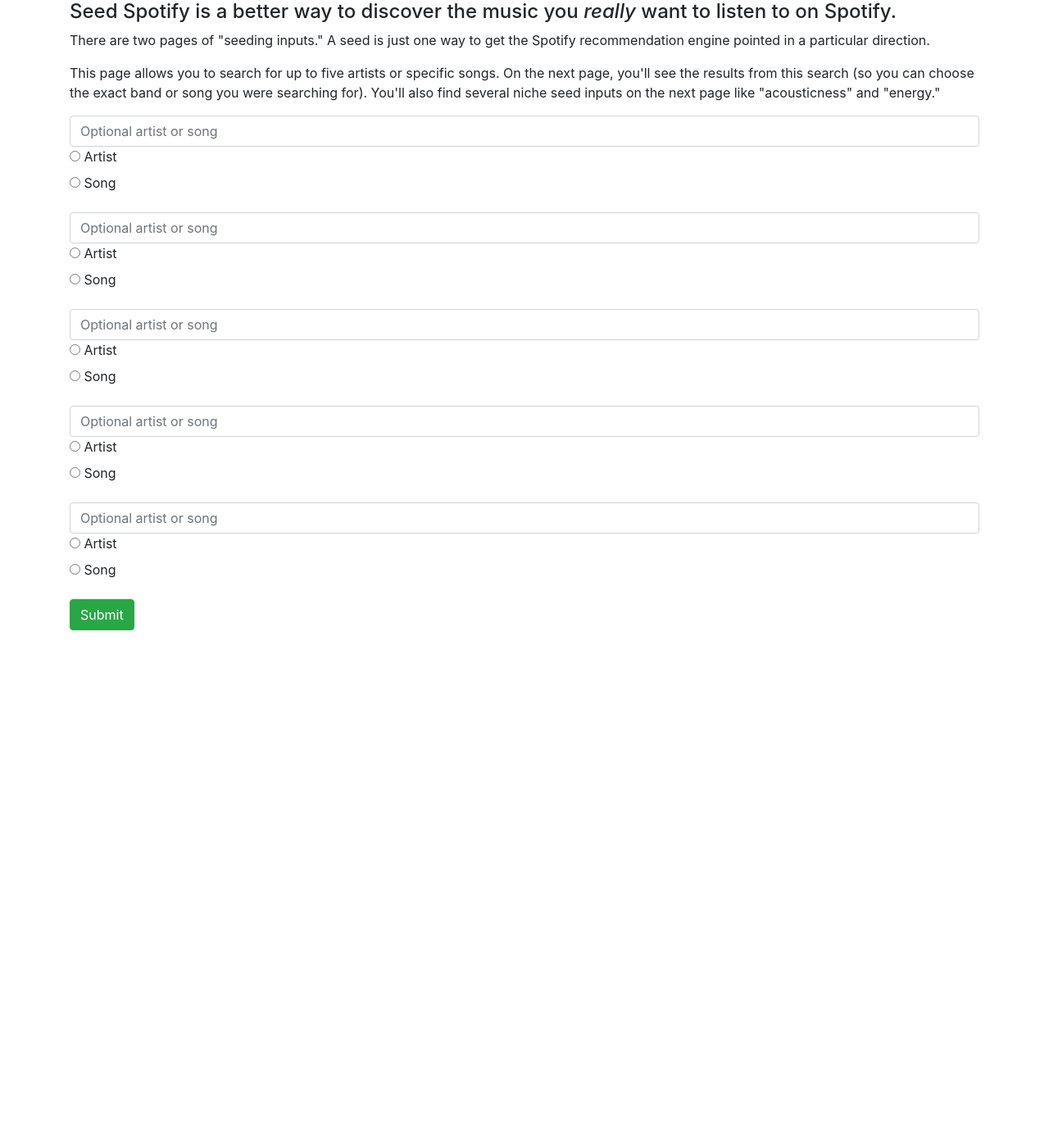
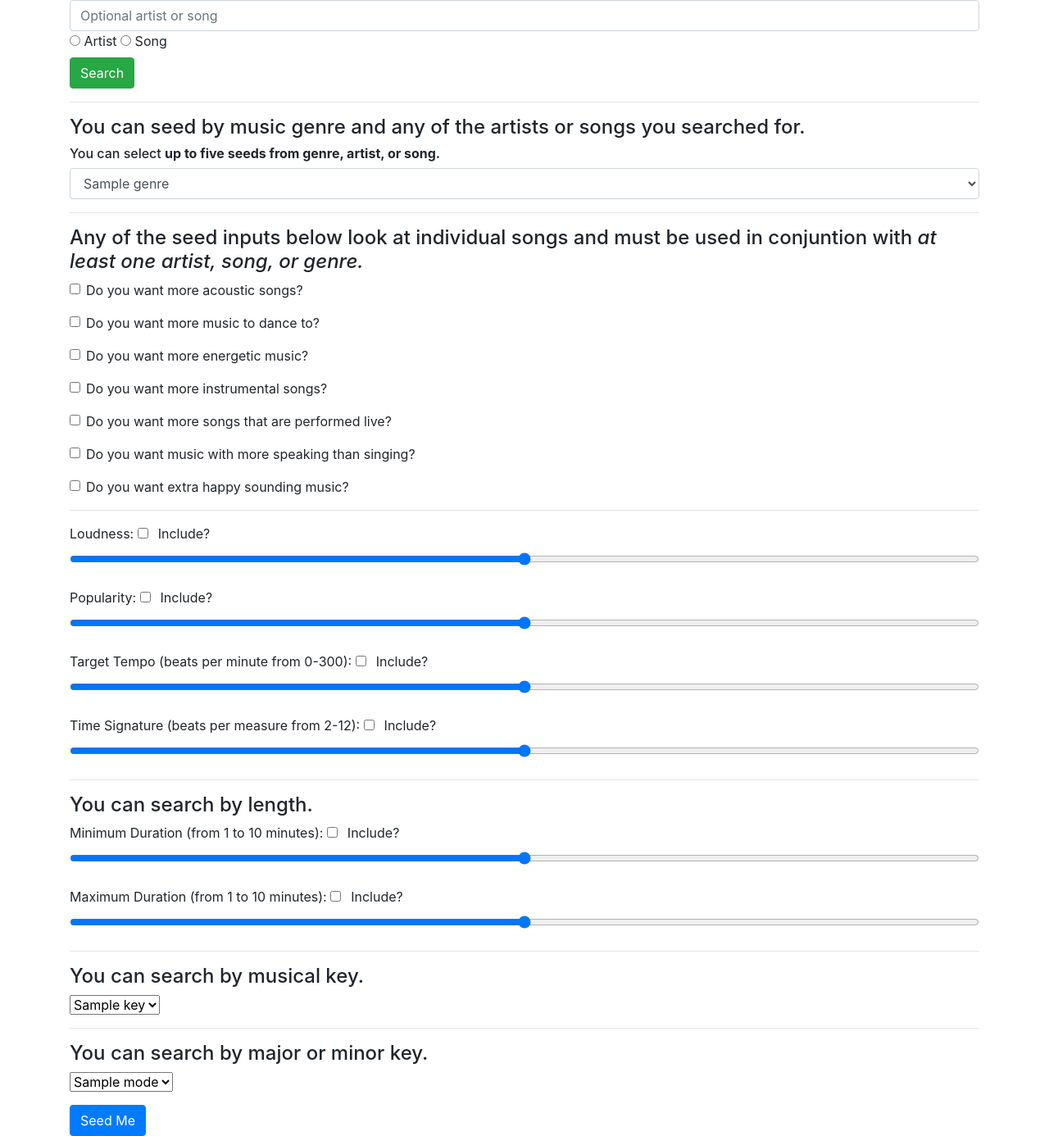
Before and after one commit to FullStackJohnMack/JohnM-Capstone-One, a Flask app: template web/templates/search.html in a window 1280 px wide. Shown: the whole page at 82% size. Before the commit the page ends 769 px from the top, so only its background shows below. Run offline with Flask 2, Linux system fonts and the light colour scheme; the template is opened without the code that fills it: values that come from a table or form of the project are taken from there, most other values are stand-ins (such as "Sample title", 1, 10 or a date in 2020); some libraries are stand-ins or nearby versions.

Commit message:
stable working v1

```diff
--- a/web/app.py
+++ b/web/app.py
@@ -2,8 +2,9 @@ from flask import Flask, render_template, redirect, request, session
 import requests, base64
 from access import CLIENT_ID, CLIENT_SECRET, REDIRECT_URI, SECRET_KEY
 from forms import SearchForm
-from utils import get_id, get_genres, get_key_list, get_modes
+from utils import get_id, get_genres, get_key_list, get_modes, get_user_id, create_playlist, add_songs_to_playlist, delete_playlist
 from flask_wtf.csrf import CSRFProtect
+import pdb
 
 csrf = CSRFProtect()
 
@@ -41,42 +42,34 @@ def get_spotify_auth():
     refresh_token = resp['refresh_token']
     session['token'] = token
     session['refresh_token'] = refresh_token
-    return redirect('/search')
+    session['user_id'] = get_user_id()
+    return redirect('/playground')
 
-@app.route("/search", methods=["GET", "POST"])
-def search_spotify():
+@app.route("/playground")
+def go_to_search_page():
     """"""
+    genres = get_genres()
+    keys = get_key_list()
+    modes = get_modes()
 
-    form = SearchForm()
-
-    if form.validate_on_submit():
-
-        seed_1_id = get_id(form.input1.data, form.radio1.data)
-        seed_2_id = get_id(form.input2.data, form.radio2.data)
-        seed_3_id = get_id(form.input3.data, form.radio3.data)
-        seed_4_id = get_id(form.input4.data, form.radio4.data)
-        seed_5_id = get_id(form.input5.data, form.radio5.data)
-
-        seed_1_type = f'{form.radio1.data}s'
-        seed_2_type = f'{form.radio2.data}s'
-        seed_3_type = f'{form.radio3.data}s'
-        seed_4_type = f'{form.radio4.data}s'
-        seed_5_type = f'{form.radio5.data}s'
-
-        genres = get_genres()
-        keys = get_key_list()
-        modes = get_modes()
-
-        return render_template("search_results.html", genres=genres, keys=keys, modes=modes, seed_1_id=seed_1_id, seed_1_type=seed_1_type, seed_2_id=seed_2_id, seed_2_type=seed_2_type, seed_3_id=seed_3_id, seed_3_type=seed_3_type,seed_4_id=seed_4_id, seed_4_type=seed_4_type,seed_5_id=seed_5_id, seed_5_type=seed_5_type)
-
-    return render_template("search.html", form=form)
+    return render_template("search.html", genres=genres, keys=keys, modes=modes)
 
 
-@app.route("/search/seed", methods=['POST'])
+@app.route("/search", methods=["GET"])
+def artist_or_track_search():
+    """API endpoint that accepts an artist or track query and type (artist or track) and returns a list of tuples with Spotify ID and artist or track name. [("Uesfsz...dsd","artist"),("TDSdsd...dfd","track")]"""
+
+    artist = request.args.get('q')
+    type = request.args.get('type')
+
+    resp = get_id(artist,type)
+
+    return resp
+
+
+@app.route("/seed", methods=['POST'])
 def show_recommendations():
     """"""
-
-
 
     headers = {'Authorization':'Bearer ' + session['token']}
 
@@ -84,12 +77,13 @@ def show_recommendations():
 
         }
 
-    if request.form.get('seed_artists'):
-        artist_list = [f'{artist},' for artist in request.form.getlist('seed_artists')];
+    if request.form.get('artist'):
+        artist_list = [f'{artist},' for artist in request.form.getlist('artist')];
         payload['seed_artists'] = artist_list
 
-    for id in request.form.getlist('seed_tracks'):
-        payload['seed_tracks'] += f"{id},"
+    for id in request.form.getlist('track'):
+        track_list = [f'{track},' for track in request.form.getlist('track')];
+        payload['seed_tracks'] = track_list
 
     if request.form.get('seed_genre'):
         payload['seed_genres'] = request.form.get('seed_genre')
@@ -140,11 +134,28 @@ def show_recommendations():
         payload['target_time_signature'] = int(request.form.get('time_sig'))
 
 
+
     resp = requests.get('https://api.spotify.com/v1/recommendations', params=payload, headers=headers).json()
 
-    return render_template("seed_results.html", resp=resp)
+    track_list = []
 
 
+    final = ""
 
-# https://api.spotify.com/v1/recommendations
-# http://127.0.0.1:5000
+    for track_uri in resp['tracks']:
+        final += track_uri['uri']+','
+
+
+    session['playlist_id'] = create_playlist(session['user_id'])
+    add_songs_to_playlist(session['playlist_id'], final)
+
+    return render_template("results.html", resp=resp, playlist_id=session['playlist_id'])
+
+
+@app.route("/delete", methods=["GET"])
+def unfollow_playlist():
+    """"""
+
+    delete_playlist(session['playlist_id'])
+
+    return redirect('/playground')
--- a/web/static/app.js
+++ b/web/static/app.js
@@ -1 +1,162 @@
-//left off trying to use jQuery to manage forms
+const $artist_search = $('#artist_search')
+const $artist_search_results = $('#artist_search_results')
+const $artist_search_button = $('#artist_search_button')
+
+$artist_search_button.on("click", async function (evt) {
+
+    evt.preventDefault();
+
+
+    const seed_id = await getId($('#input1').val(), $("input[name='radio1']:checked").val())
+    // $artist_search_results.append(seed_id.data.artists.items[0].id);
+
+    if (seed_id.data.input_type == 'artist') {
+        for (result of seed_id.data.artists.items) {
+            link = `<input type="checkbox" name="${seed_id.data.input_type}" value="${result.id}" class="form-check-input">${result.name}<br>`
+            $artist_search_results.append(link)
+        }
+        console.log("artist added")
+    }
+
+    if (seed_id.data.input_type == 'track') {
+        for (result of seed_id.data.tracks.items) {
+
+            link = `<input type="checkbox" name="${seed_id.data.input_type}" value="${result.id}" class="form-check-input">${result.name} - ${result.artists[0].name}<br>`
+            $artist_search_results.append(link)
+        }
+        console.log("track added")
+    }
+
+    //resets form after return of artists/tracks
+    $('#input1','')
+    .val('');
+
+    $("input[name='radio1']")
+    .prop('checked', false);
+
+
+})
+
+async function getId (inputName, inputType) {
+
+    resp = await axios.get('/search', {
+        params: {
+            q: inputName,
+            type: inputType
+        }
+    })
+
+    return resp
+}
+
+/* <ul>
+    {% for result in resp['tracks'] %}
+        <li><a href="{{result['external_urls']['spotify']}}" target="blank">{{result['artists'][0].name}} - {{result.name}}</a></li>
+    {% endfor %}
+</ul> */
+
+
+/* <div class="form-group">
+{% if seed_1_type == 'artists' %}
+    {% for result in seed_1_id[seed_1_type]['items'] %}
+        <input type="checkbox" name="seed_artists" value="{{result['id']}}" class="form-check-input">{{result['name']}}<br>
+    {% endfor %}
+{% endif %}
+</div>
+
+<div class="form-group">
+{% if seed_2_type == 'artists' %}
+    {% for result in seed_2_id[seed_2_type]['items'] %}
+        <input type="checkbox" name="seed_artists" value="{{result['id']}}" class="form-check-input">{{result['name']}}<br>
+    {% endfor %}
+{% endif %}
+</div>
+
+<div class="form-group">
+{% if seed_3_type == 'artists' %}
+    {% for result in seed_3_id[seed_3_type]['items'] %}
+        <input type="checkbox" name="seed_artists" value="{{result['id']}}" class="form-check-input">{{result['name']}}<br>
+    {% endfor %}
+{% endif %}
+</div>
+
+<div class="form-group">
+{% if seed_4_type == 'artists' %}
+    {% for result in seed_4_id[seed_4_type]['items'] %}
+        <input type="checkbox" name="seed_artists" value="{{result['id']}}" class="form-check-input">{{result['name']}}<br>
+    {% endfor %}
+{% endif %}
+</div>
+
+<div class="form-group">
+{% if seed_5_type == 'artists' %}
+    {% for result in seed_5_id[seed_5_type]['items'] %}
+        <input type="checkbox" name="seed_artists" value="{{result['id']}}" class="form-check-input">{{result['name']}}<br>
+    {% endfor %}
+{% endif %}
+</div>
+
+<div class="form-group">
+{% if seed_1_type == 'tracks' %}
+    {% for result in seed_1_id[seed_1_type]['items'] %}
+        <input type="checkbox" name="seed_tracks" value="{{result['id']}}" class="form-check-input">{{result['name']}} - {{result['artists'][0]['name']}}<br>
+    {% endfor %}
+{% endif %}
+</div>
+
+<div class="form-group">
+{% if seed_2_type == 'tracks' %}
+    {% for result in seed_2_id[seed_2_type]['items'] %}
+        <input type="checkbox" name="seed_tracks" value="{{result['id']}}" class="form-check-input">{{result['name']}} - {{result['artists'][0]['name']}}<br>
+    {% endfor %}
+{% endif %}
+</div>
+
+<div class="form-group">
+{% if seed_3_type == 'tracks' %}
+    {% for result in seed_3_id[seed_3_type]['items'] %}
+        <input type="checkbox" name="seed_tracks" value="{{result['id']}}" class="form-check-input">{{result['name']}} - {{result['artists'][0]['name']}}<br>
+    {% endfor %}
+{% endif %}
+</div>
+
+<div class="form-group">
+{% if seed_4_type == 'tracks' %}
+    {% for result in seed_4_id[seed_4_type]['items'] %}
+        <input type="checkbox" name="seed_tracks" value="{{result['id']}}" class="form-check-input">{{result['name']}} - {{result['artists'][0]['name']}}<br>
+    {% endfor %}
+{% endif %}
+</div>
+
+<div class="form-group">
+{% if seed_5_type == 'tracks' %}
+    {% for result in seed_5_id[seed_5_type]['items'] %}
+        <input type="checkbox" name="seed_tracks" value="{{result['id']}}" class="form-check-input">{{result['name']}} - {{result['artists'][0]['name']}}<br>
+    {% endfor %}
+{% endif %}
+</div> */}
+// genres = get_genres()
+//         keys = get_key_list()
+//         modes = get_modes()
+
+// seed_2_type = f'{form.radio2.data}s'
+// seed_3_type = f'{form.radio3.data}s'
+// seed_4_type = f'{form.radio4.data}s'
+// seed_5_type = f'{form.radio5.data}s'
+
+// seed_2_id = get_id(form.input2.data, form.radio2.data)
+// seed_3_id = get_id(form.input3.data, form.radio3.data)
+// seed_4_id = get_id(form.input4.data, form.radio4.data)
+// seed_5_id = get_id(form.input5.data, form.radio5.data)
+
+
+// def get_id(input_name, input_type):
+//     """"""
+
+//     headers = {'Authorization':'Bearer ' + session['token']}
+//     payload = {
+//         'q': input_name,
+//         'type': input_type
+//     }
+
+//     return requests.get('https://api.spotify.com/v1/search', params=payload, headers=headers).json()
--- a/web/templates/base.html
+++ b/web/templates/base.html
@@ -14,6 +14,7 @@
     </div>
 
 <script src="https://code.jquery.com/jquery-3.4.1.min.js"></script>
+<script src="https://unpkg.com/axios/dist/axios.min.js"></script>
 <script src="/static/app.js"></script>
 </body>
 </html>
--- a/web/templates/index.html
+++ b/web/templates/index.html
@@ -5,6 +5,6 @@
 {% block content %}
 
     <h1>Test</h1>
-    <a class="btn btn-primary" href="https://accounts.spotify.com/authorize?client_id=8aee06a9d32647a698e052031bd05312&redirect_uri=http%3A%2F%2Flocalhost%3A5000%2Fspotify%2Fauth&response_type=code">Login to Spotify to Begin</a>
+    <a class="btn btn-primary" href="https://accounts.spotify.com/authorize?client_id=8aee06a9d32647a698e052031bd05312&redirect_uri=http%3A%2F%2Flocalhost%3A5000%2Fspotify%2Fauth&response_type=code&scope=playlist-modify-private">Login to Spotify to Begin</a>
 
 {% endblock %}
--- a/web/templates/search.html
+++ b/web/templates/search.html
@@ -1,36 +1,126 @@
 {% extends "base.html" %}
 
-{% block title %}Search{% endblock %}
+{% block title %}Results{% endblock %}
 
 {% block content %}
 
+    <form id="artist_search">
+        <input type="hidden" name="csrf_token" value="{{ csrf_token() }}"/>
+        <input class="form-control" id="input1" name="input1" placeholder="Optional artist or song" type="text">
+        <label>
+            <input name="radio1" type="radio" value="artist">
+            Artist
+        </label>
+
+        <label>
+            <input name="radio1" type="radio" value="track">
+            Song
+        </label>
+        <br>
+        <button id="artist_search_button" class="btn btn-success">Search</button>
+    </form>
+
+    <form method="POST" action="seed" id="search_form">
+        <hr>
+
+        <div id ="artist_search_results">
+
+        </div>
+
+        <input type="hidden" name="csrf_token" value="{{ csrf_token() }}"/>
+
+        <h4>You can seed by music genre and any of the artists or songs you searched for.</h4>
+        <h6>You can select <b>up to five seeds from genre, artist, or song.</b></h6>
+
+        <div class="form-group">
+            <select name="seed_genre" id ="seed_genre" class="form-control">
+                {% for genre in genres %}
+                <option value="{{genre[0]}}">{{genre[1]}}</option>
+                {% endfor %}
+            </select>
+        </div>
 
 
-    <h4>Seed Spotify is a better way to discover the music you <i>really</i> want to listen to on Spotify.</h4>
-    <p>There are two pages of "seeding inputs." A seed is just one way to get the Spotify recommendation engine pointed in a particular direction.</p>
-    <p>This page allows you to search for up to five artists or specific songs. On the next page, you'll see the results from this search (so you can choose the exact band or song you were searching for). You'll also find several niche seed inputs on the next page like "acousticness" and "energy."</p>
 
-    <form method="POST">
-        {{ form.hidden_tag() }}
+        <hr>
 
-        {% for item in form if item.widget.input_type != 'hidden' %}
+        <h4>Any of the seed inputs below look at individual songs and must be used in conjuntion with <i>at least one artist, song, or genre.</i></h4>
 
-                {% if item.type == 'RadioField' %}
-                <div class="form-check form-check-inline">
-                    {{item (class_="form-check-input list-unstyled")}}
-                </div>
+        <div class="form-group form-check"><input type="checkbox" name="acousticness" value="1" class="form-check-input">Do you want more acoustic songs?</div>
+        <div class="form-group form-check"><input type="checkbox" name="danceability" value="1" class="form-check-input">Do you want more music to dance to?</div>
+        <div class="form-group form-check"><input type="checkbox" name="energy" value="1" class="form-check-input">Do you want more energetic music?</div>
+        <div class="form-group form-check"><input type="checkbox" name="instrumentalness" value="1" class="form-check-input">Do you want more instrumental songs?</div>
+        <div class="form-group form-check"><input type="checkbox" name="liveness" value="1" class="form-check-input">Do you want more songs that are performed live?</div>
+        <div class="form-group form-check"><input type="checkbox" name="speechiness" value="1" class="form-check-input">Do you want music with more speaking than singing?</div>
+        <div class="form-group form-check"><input type="checkbox" name="happy" value="1" class="form-check-input">Do you want extra happy sounding music?</div>
 
-                {% else%}
-                    {{item (class_="form-control")}}
-                {% endif %}
+        <hr>
 
-        {% endfor %}
+        <div class="form-group">
+            <label for="loudness" class="form-check-label">Loudness:</label>
+            <input type="checkbox" name="include_loudness" value="1" class="form-check-inline">Include?
+            <input type="range" id="loudness" name="loudness" min="-60" max="0" class="form-control">
+        </div>
 
-        <br>
 
-        <button class="btn btn-success" type="submit">Submit</button>
+        <div class="form-group">
+            <label for="popularity" class="form-check-label">Popularity:</label>
+            <input type="checkbox" name="include_popularity" value="1" class="form-check-inline">Include?
+            <input type="range" id="popularity" name="popularity" min="0" max="100" class="form-control">
+        </div>
+
+        <div class="form-group">
+            <label for="tempo" class="form-check-label">Target Tempo (beats per minute from 0-300):</label>
+            <input type="checkbox" name="include_tempo" value="1" class="form-check-inline">Include?
+            <input type="range" id="tempo" name="tempo" min="0" max="300" class="form-control">
+        </div>
+
+
+        <div class="form-group">
+            <label for="time_sig" class="form-check-label">Time Signature (beats per measure from 2-12):</label>
+            <input type="checkbox" name="include_time_sig" value="1" class="form-check-inline">Include?
+            <input type="range" id="time_sig" name="time_sig" min="2" max="12" class="form-control">
+        </div>
+
+        <hr>
+
+        <h4>You can search by length.</h4>
+        <div class="form-group">
+            <label for="min_duration" class="form-check-label">Minimum Duration (from 1 to 10 minutes):</label>
+            <input type="checkbox" name="include_min_duration" value="1" class="form-check-inline">Include?
+            <input type="range" id="min_duration" name="min_duration" min="60000" max="600000" class="form-control">
+        </div>
+
+        <div class="form-group">
+            <label for="max_duration" class="form-check-label">Maximum Duration (from 1 to 10 minutes):</label>
+            <input type="checkbox" name="include_max_duration" value="1" class="form-check-inline">Include?
+            <input type="range" id="max_duration" name="max_duration" min="60000" max="600000" class="form-control">
+        </div>
+
+        <hr>
+
+        <h4>You can search by musical key.</h4>
+        <div class="form-group">
+            <select name="key">
+                {% for key in keys %}
+                <option value="{{key[0]}}">{{key[1]}}</option>
+                {% endfor %}
+            </select>
+        </div>
+
+        <hr>
+
+        <h4>You can search by major or minor key.</h4>
+        <div class="form-group">
+            <select name="mode">
+                {% for mode in modes %}
+                <option value="{{mode[0]}}">{{mode[1]}}</option>
+                {% endfor %}
+            </select>
+        </div>
+
+        <button class="btn btn-primary" type="submit">Seed Me</button>
     </form>
 
 
-
 {% endblock %}
```
Also changed, not shown: web/templates/results.html (added, +16 -0 lines), web/templates/search_results.html (deleted, +0 -177 lines), web/templates/seed.html (deleted, +0 -9 lines), web/templates/seed_results.html (deleted, +0 -17 lines), web/utils.py (+51 -3 lines).
